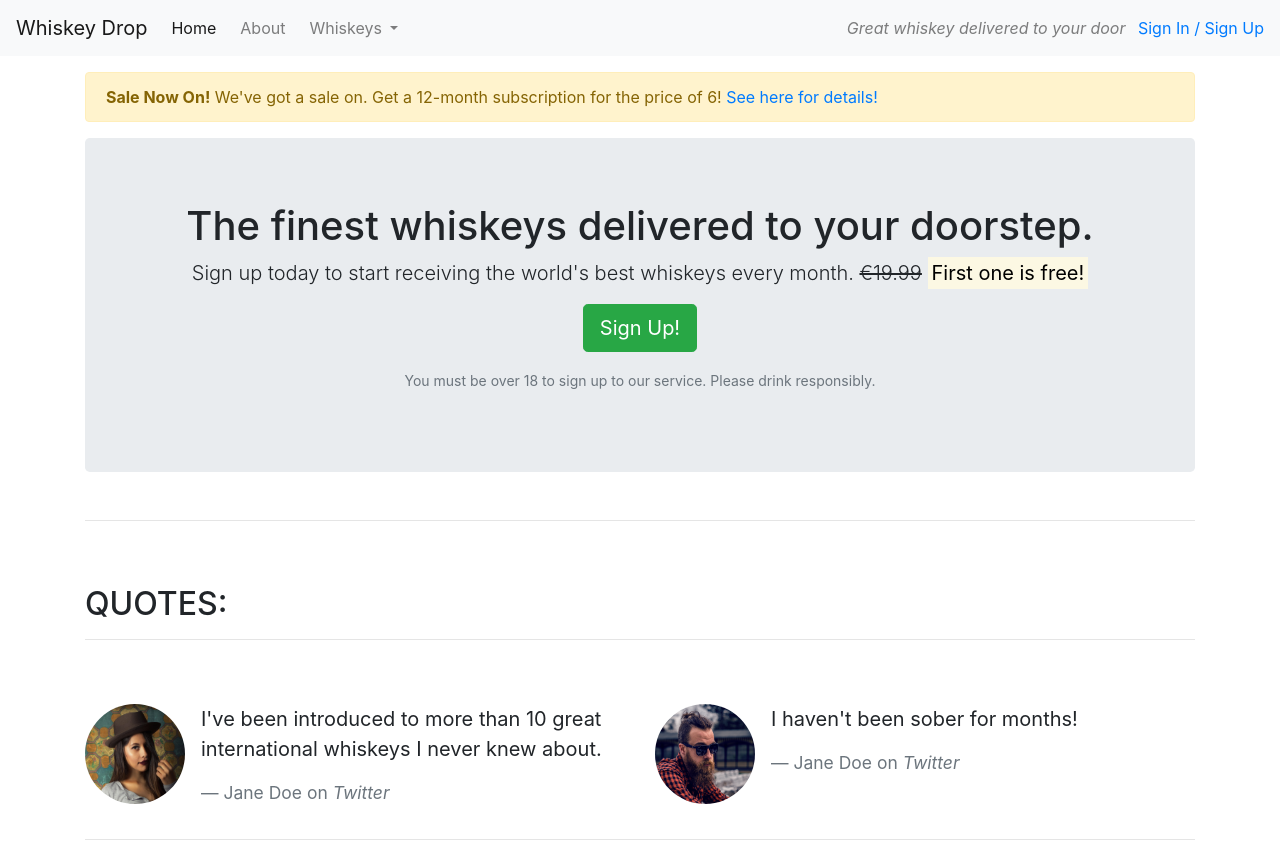
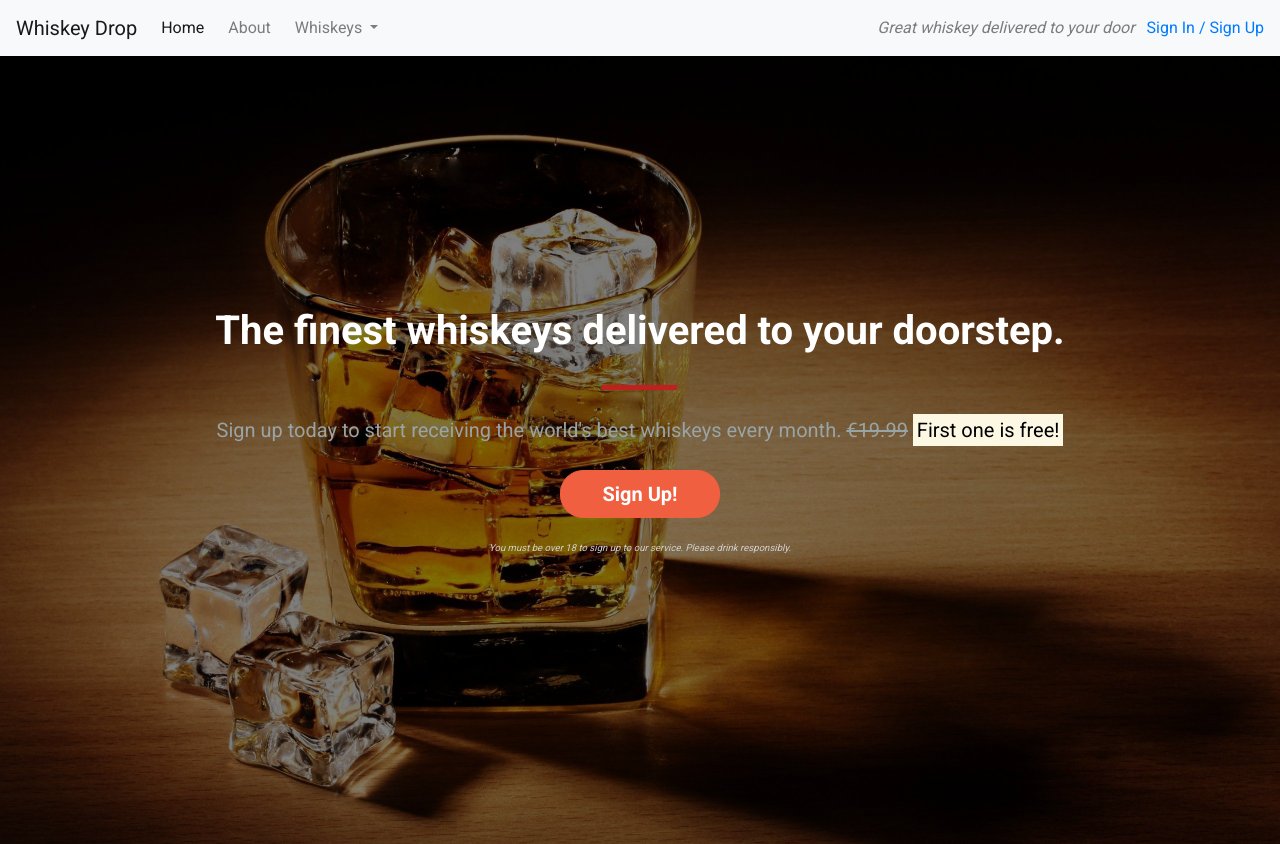
Before and after one commit to KeepKindling/MyFirstBootstrapProject, a plain HTML site: page index.html in a window 1280 px wide. Shown: the top 844 px of the page. Drawn offline with nearby package versions, Linux system fonts and the light colour scheme.

Commit message:
add overlay hover effects and styled header

```diff
--- /dev/null
+++ b/CSS/style.css
@@ -0,0 +1,97 @@
+body {
+    font-family: 'Roboto', sans-serif;
+}
+
+.alert-container {}
+
+.callout-container {
+    height: 100vh;
+
+    background: url('../images/whiskey-background.jpg') no-repeat bottom right fixed;
+    -webkit-background-size: cover;
+    -moz-background-size: cover;
+    -o-background-size: cover;
+    background-size: cover;
+
+    display: flex;
+    align-items: center;
+    justify-content: center;
+
+    position: relative;
+}
+
+.opaque-overlay {
+    position: absolute;
+    top: 0%;
+    left: 0%;
+    height: 100%;
+    width: 100%;
+    background-color: rgba(0,0,0,0.5);
+}
+
+.quotes-container {}
+
+.features-container {}
+
+/*Block dividers */
+
+.block-divider {
+    width: 75px;
+    height: 5px;
+    border: 0;
+    background-color: #c12020;
+}
+
+.block-divider-red {
+    background-color: #c12020;
+}
+
+.block-divider-short {
+    width: 35px;
+}
+
+/*Jumbotron*/
+
+.jumbotron {
+    background-color: transparent;
+}
+
+.jumbotron-header {
+    color: white;
+    font-weight: bold;
+    margin-bottom: 30px;
+}
+
+.jumbotron .lead {
+    margin: 25px 0;
+    color: #99a4a7;
+}
+
+.jumbotron small {
+    font-size: 60%;
+    font-style: italic;
+    color: #d0d0d0;
+}
+
+/* buttons */
+
+.btn--cta {
+    font-weight: bold;
+    border-radius: 23px;
+    width: 160px;
+}
+
+.btn--red {
+    color: white;
+    background-color: #f05f40;
+    border-color: #f05f40;
+}
+
+.btn--red:hover,
+.btn--red:active,
+.btn--red:focus,
+.btn--red:active:focus {
+    background-color: #df4929;
+    border-color: #df4929;
+    color: white;
+}
--- a/index.html
+++ b/index.html
@@ -11,6 +11,8 @@
     <link rel="stylesheet" href="https://cdn.jsdelivr.net/npm/bootstrap@4.6.2/dist/css/bootstrap.min.css"
         integrity="sha384-xOolHFLEh07PJGoPkLv1IbcEPTNtaed2xpHsD9ESMhqIYd0nLMwNLD69Npy4HI+N" crossorigin="anonymous">
     <script src="https://kit.fontawesome.com/43cc1d9c20.js" crossorigin="anonymous"></script>
+    <link href="https://fonts.googleapis.com/css?family=Roboto:400,700" rel="stylesheet">
+    <link rel="stylesheet" href="/CSS/style.css">
 </head>
 
 <body>
@@ -50,31 +52,38 @@
         </div>
         <!--</div>-->
     </nav>
-    <article class="container mt-3">
-        <div class="row d-none d-sm-block">
-            <div class="col-12">
-                <div class="alert alert-warning"><strong>Sale Now On!</strong> We've got a sale on. Get a 12-month
-                    subscription for the price of 6! <a href="">See here for details!</a></div>
-            </div>
-        </div>
+     <!--<div class="container alert-container">-->
+    <!--    <div class="row d-none d-sm-block">-->
+    <!--        <div class="col-12">-->
+    <!--            <div class="alert alert-warning">-->
+    <!--                <strong>Sale Now On!</strong> We've got a sale on. Get a 12 month subscription for the price of 6! <a href="">See here for more details</a>-->
+    <!--            </div>-->
+    <!--        </div>-->
+    <!--    </div>-->
+    <!--</div>-->
+        <div class="container-fluid callout-container">
             <!-- Callout -->
+            <div class="opaque-overlay">&nbsp;</div>
             <div class="row">
                 <div class="col-12">
                     <section class="callout jumbotron text-center">
-                    <h1>The finest whiskeys delivered to your doorstep.</h1>
+                        <h1 class="jumbotron-header">The finest whiskeys delivered to your doorstep.</h1>
+                        <hr class="block-divider block-divider-red">
                         <p class="lead">Sign up today to start receiving the world's best whiskeys every month.
                             <s class="d-none d-sm-inline">€19.99</s>
                             <span class="d-inline d-sm-none"><br></span>
                             <strong><mark>First one is free!</mark></strong></p>
-                    <p><button class="btn btn-lg btn-success" data-toggle="modal" data-target="#signUpModal">Sign Up!</button></p>
+                        <p><button class="btn btn-lg btn--cta btn--red" data-toggle="modal" data-target="#signUpModal">Sign
+                                Up!</button></p>
                         <p class="text-muted"><small>You must be over 18 to sign up to our service. Please drink
                                 responsibly.</small></p>
                     </section>
                 </div>
             </div>
             <!-- /.callout -->
-        <hr>
+        </div>
         <!-- Quotes -->
+        <div class="container quotes-container">
             <section class="quotes">
                 <div class="row">
                     <div class="col-12 my-5">
@@ -90,7 +99,8 @@
                             </div>
                             <div class="media-body">
                                 <blockquote class="blockquote">
-                                <p>I've been introduced to more than 10 great international whiskeys I never knew about.
+                                    <p>I've been introduced to more than 10 great international whiskeys I never knew
+                                        about.
                                     </p>
                                     <footer class="blockquote-footer">Jane Doe on <cite title="Twitter">Twitter</cite>
                                     </footer>
@@ -115,8 +125,9 @@
                 </div>
             </section>
             <!-- /.quotes -->
-        <hr>
+        </div>
         <!-- Features -->
+        <div class="features-container">
             <section class="features">
                 <div class="row">
                     <div class="col-12 my-5">
@@ -129,8 +140,10 @@
                         <div class="feature">
                             <h3><i class="fa-solid fa-gift d-none d-sm-inline"></i> Feature 1 <span
                                     class="badge badge-success">NEW!</span></h3>
-                        <p>Lorem ipsum dolor sit amet, consectetur adipiscing elit, sed do eiusmod tempor incididunt ut
-                            labore et dolore magna aliqua. Ut enim ad minim veniam, quis nostrud exercitation ullamco
+                            <p>Lorem ipsum dolor sit amet, consectetur adipiscing elit, sed do eiusmod tempor incididunt
+                                ut
+                                labore et dolore magna aliqua. Ut enim ad minim veniam, quis nostrud exercitation
+                                ullamco
                                 laboris nisi ut aliquip ex ea commodo consequat.</p>
                             <p><a class="btn btn-sm btn-light" href="">Read More</a></p>
                         </div>
@@ -138,8 +151,10 @@
                     <div class="col-12 col-md-6 col-lg-4">
                         <div class="feature">
                             <h3><i class="fa-solid fa-credit-card d-none d-sm-inline"></i> Feature 2</h3>
-                        <p>Lorem ipsum dolor sit amet, consectetur adipiscing elit, sed do eiusmod tempor incididunt ut
-                            labore et dolore magna aliqua. Ut enim ad minim veniam, quis nostrud exercitation ullamco
+                            <p>Lorem ipsum dolor sit amet, consectetur adipiscing elit, sed do eiusmod tempor incididunt
+                                ut
+                                labore et dolore magna aliqua. Ut enim ad minim veniam, quis nostrud exercitation
+                                ullamco
                                 laboris nisi ut aliquip ex ea commodo consequat.</p>
                             <p><a class="btn btn-sm btn-light" href="">Read More</a></p>
                         </div>
@@ -147,8 +162,10 @@
                     <div class="col-12 d-md-none d-lg-block col-lg-4">
                         <div class="feature">
                             <h3><i class="fa-solid fa-circle-xmark d-none d-sm-inline"></i> Feature 3</h3>
-                        <p>Lorem ipsum dolor sit amet, consectetur adipiscing elit, sed do eiusmod tempor incididunt ut
-                            labore et dolore magna aliqua. Ut enim ad minim veniam, quis nostrud exercitation ullamco
+                            <p>Lorem ipsum dolor sit amet, consectetur adipiscing elit, sed do eiusmod tempor incididunt
+                                ut
+                                labore et dolore magna aliqua. Ut enim ad minim veniam, quis nostrud exercitation
+                                ullamco
                                 laboris nisi ut aliquip ex ea commodo consequat.</p>
                             <p><a class="btn btn-sm btn-light" href="">Read More</a></p>
                         </div>
@@ -156,7 +173,7 @@
                 </div>
             </section>
             <!-- /.features -->
-    </article>
+        </div>
 
         <div class="modal" tabindex="-1" id="signUpModal">
             <div class="modal-dialog">
@@ -171,8 +188,11 @@
                         <form>
                             <div class="form-group">
                                 <label for="exampleInputEmail1">Email address</label>
-                      <input type="email" class="form-control" id="exampleInputEmail1" aria-describedby="emailHelp">
-                      <small id="emailHelp" class="form-text text-muted">We'll never share your email with anyone else.</small>
+                                <input type="email" class="form-control" id="exampleInputEmail1"
+                                    aria-describedby="emailHelp">
+                                <small id="emailHelp" class="form-text text-muted">We'll never share your email with
+                                    anyone
+                                    else.</small>
                             </div>
                             <div class="form-group">
                                 <label for="password">Password</label>
@@ -180,7 +200,8 @@
                             </div>
                             <div class="form-group">
                                 <label for="repeatPassword">Repeat Password</label>
-                        <input type="password" class="form-control" id="repeatPassword" placeholder="Repeat Password">
+                                <input type="password" class="form-control" id="repeatPassword"
+                                    placeholder="Repeat Password">
                             </div>
                             <div class="form-group form-check">
                                 <button type="submit" class="btn btn-success">Submit</button>
```
Also changed, not shown: images/whiskey-background.jpg (added). Lines whose indentation alone changed are shown as unchanged.
